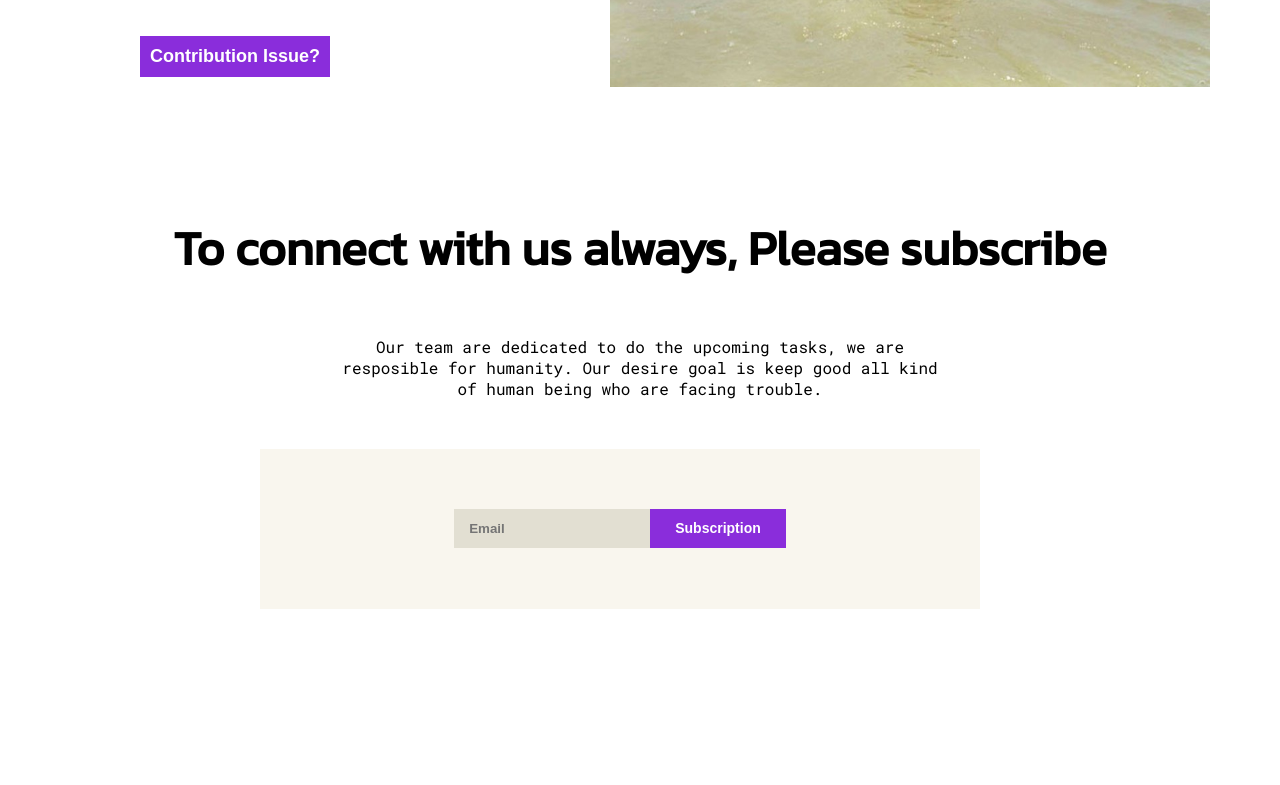
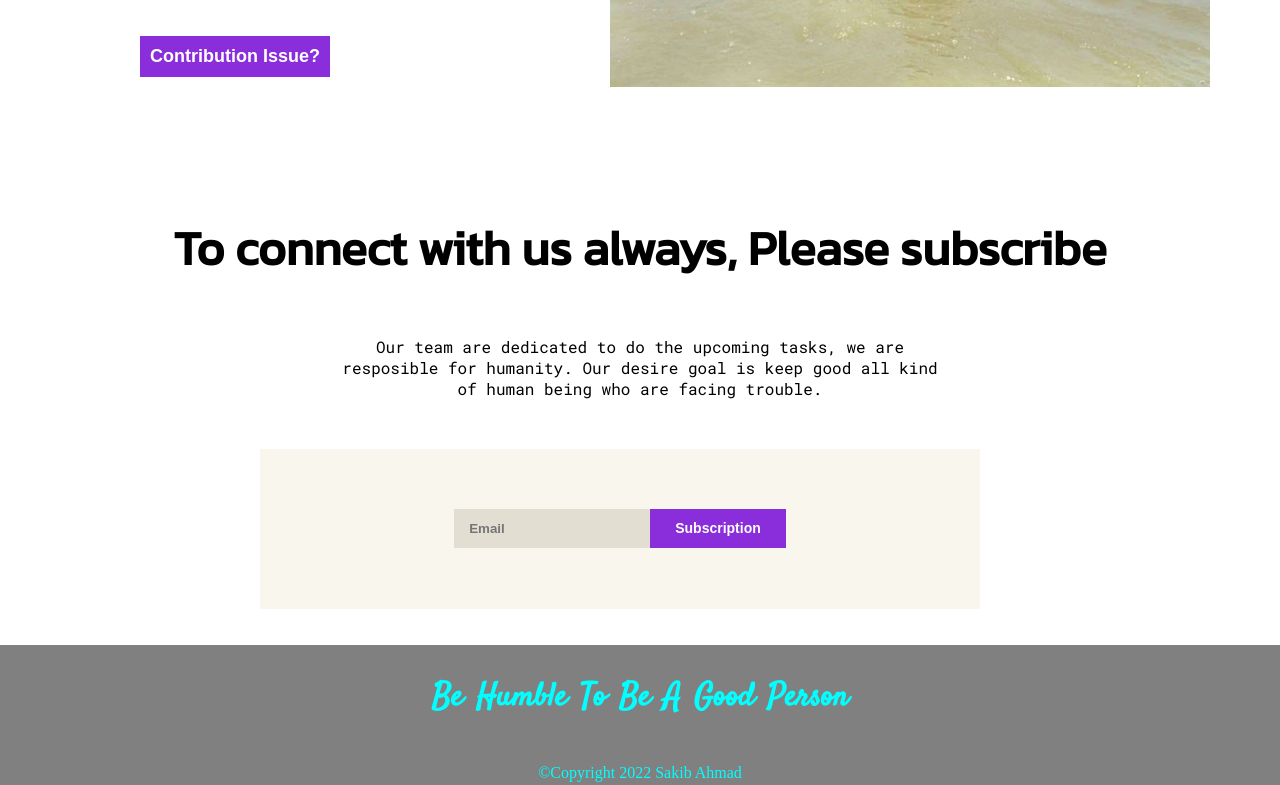
Before and after one commit to easakibahmad/DONATION, a plain HTML site: page index.html in a window 1280 px wide. Shown: the part 2308-3093 px from the top of the page. Before the commit the page ends 2950 px from the top, so only its background shows below. Drawn offline with Linux system fonts and the light colour scheme.

Commit message:
Finished

```diff
--- a/index.css
+++ b/index.css
@@ -325,3 +325,20 @@ body {
 }
 
 /* section six started */
+.sec-sixth {
+    height: 120px;
+    margin-top: 30px;
+    color: aqua;
+    text-align: center;
+    background-color: grey;
+    padding-bottom: 20px;
+    font-weight: var();
+}
+
+.footer-header {
+    padding-top: 30px;
+    font-size: 4vh;
+    font-weight: 800;
+    word-spacing: 4px;
+    font-family: 'Satisfy', cursive;
+}
--- a/index.html
+++ b/index.html
@@ -9,7 +9,7 @@
     <link rel="preconnect" href="https://fonts.googleapis.com">
     <link rel="preconnect" href="https://fonts.gstatic.com" crossorigin>
     <link
-        href="https://fonts.googleapis.com/css2?family=Bebas+Neue&family=Kanit&family=Roboto+Mono&family=Roboto:wght@100;500&display=swap"
+        href="https://fonts.googleapis.com/css2?family=Bebas+Neue&family=Kanit&family=Permanent+Marker&family=Roboto+Mono&family=Roboto:wght@100;500&family=Satisfy&display=swap"
         rel="stylesheet">
     <link rel="stylesheet" href="index.css">
 </head>
@@ -144,6 +144,11 @@
             </form>
         </div>
     </section>
+
+    <section class="sec-sixth">
+        <h4 class="footer-header">Be Humble To Be A Good Person</h4>
+        <p>©Copyright 2022 Sakib Ahmad</p>
+    </section>
 </body>
 
 </html>
```
